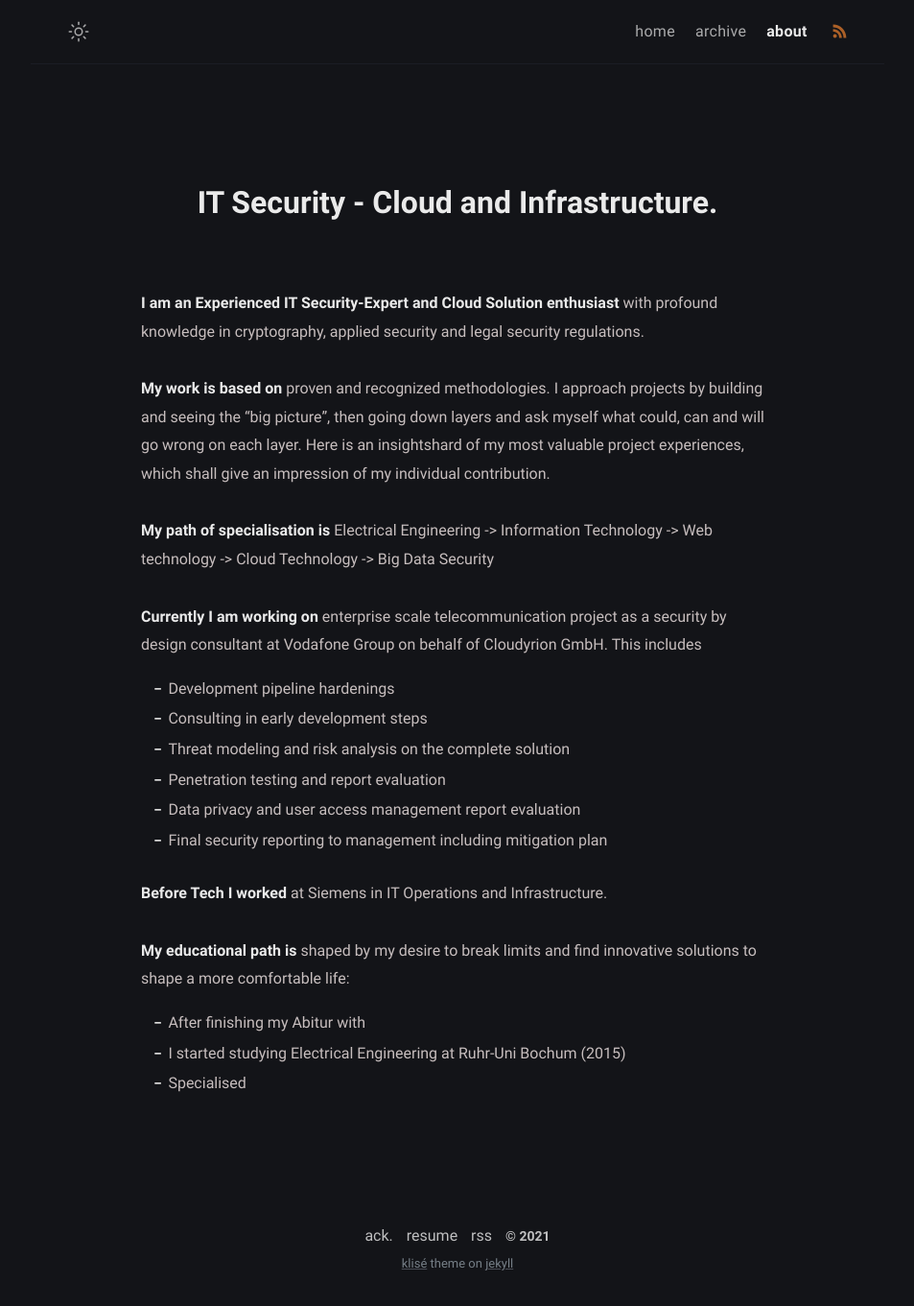
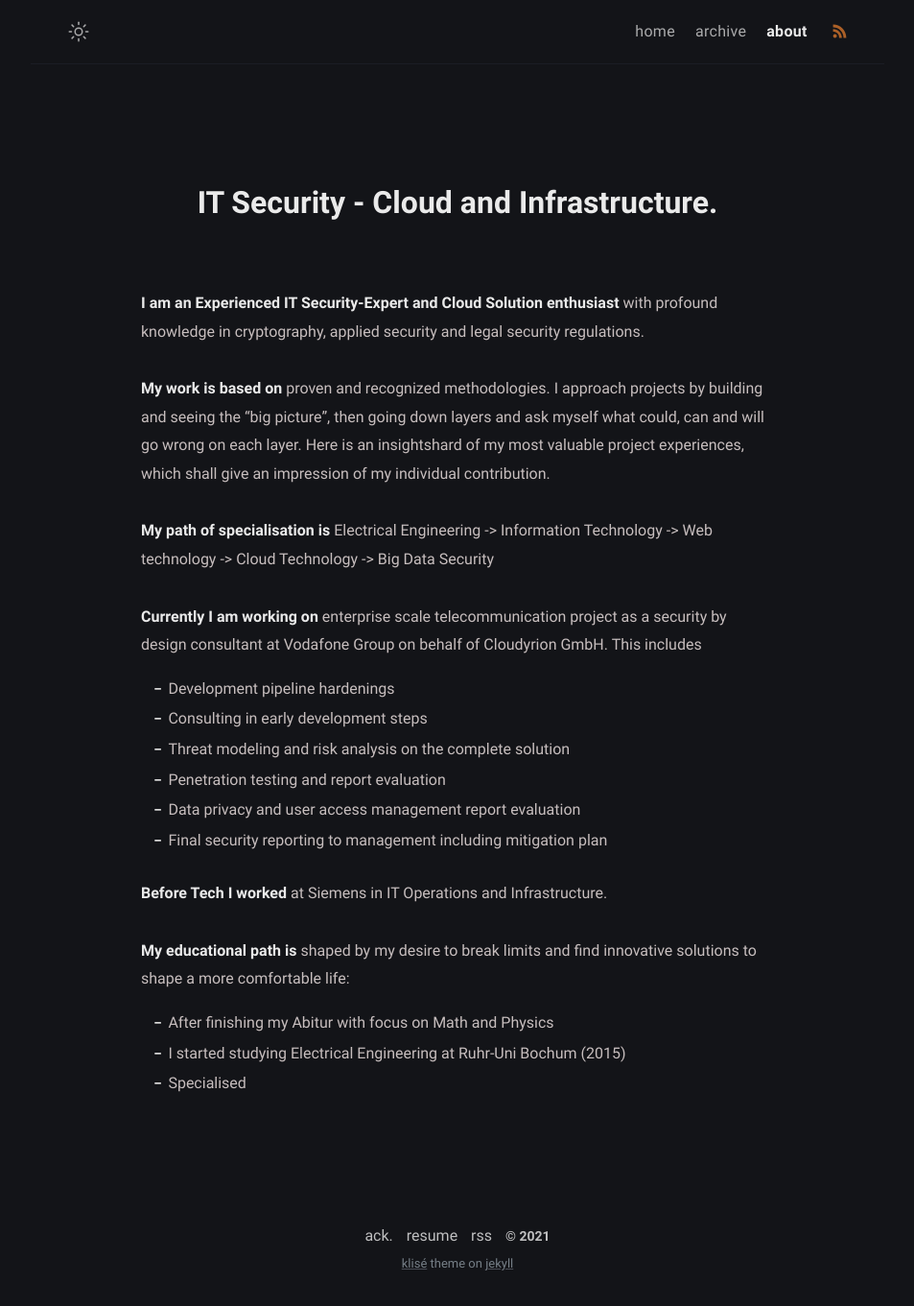
Before and after one commit to securebitAsif/fabulous-jupiter-8f84d, a Jekyll site: the page built from about.md, in a window 1280 px wide. Shown: the whole page at 96% size, without its empty margins (163-1116 px from the left). Built offline with Jekyll 4.4.1, drawn with Linux system fonts in a browser that asks for light colours.

Commit message:
about.md: changed

```diff
--- a/about.md
+++ b/about.md
@@ -23,6 +23,6 @@ comments: false
 
 **My educational path is** shaped by my desire to break limits and find innovative solutions to shape a more comfortable life:
 
-- After finishing my Abitur with
+- After finishing my Abitur with focus on Math and Physics
 - I started studying Electrical Engineering at Ruhr-Uni Bochum (2015)
 - Specialised
```
